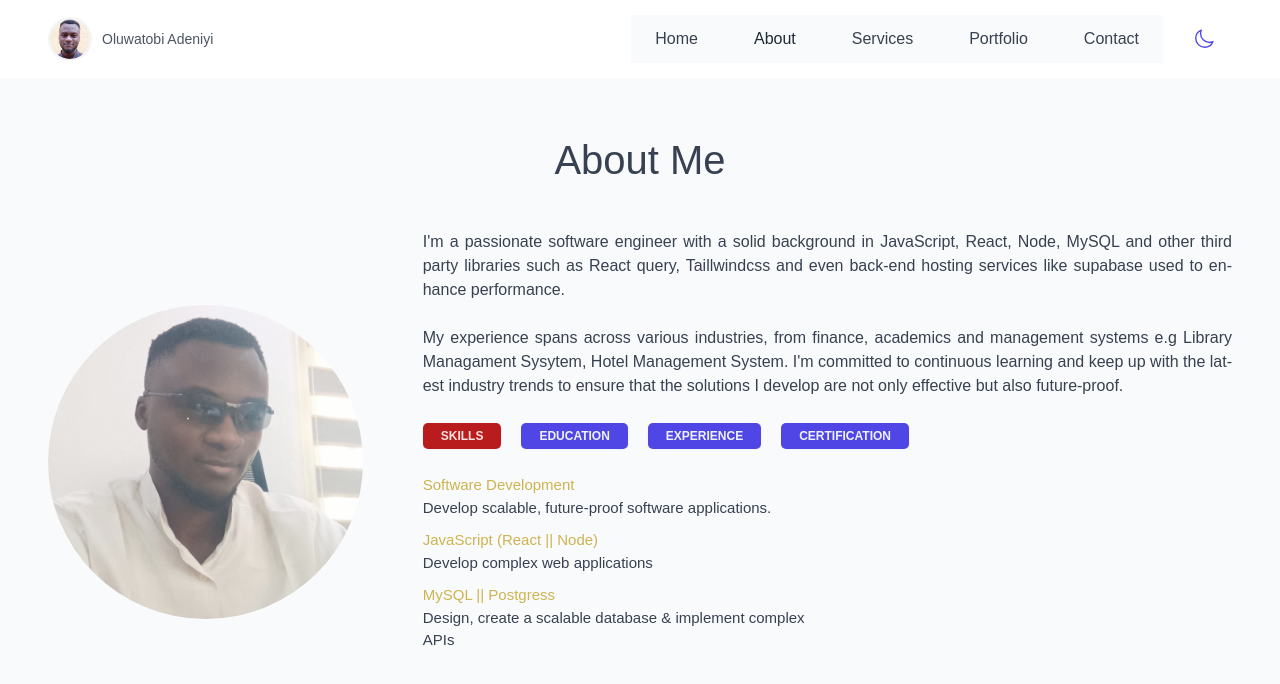
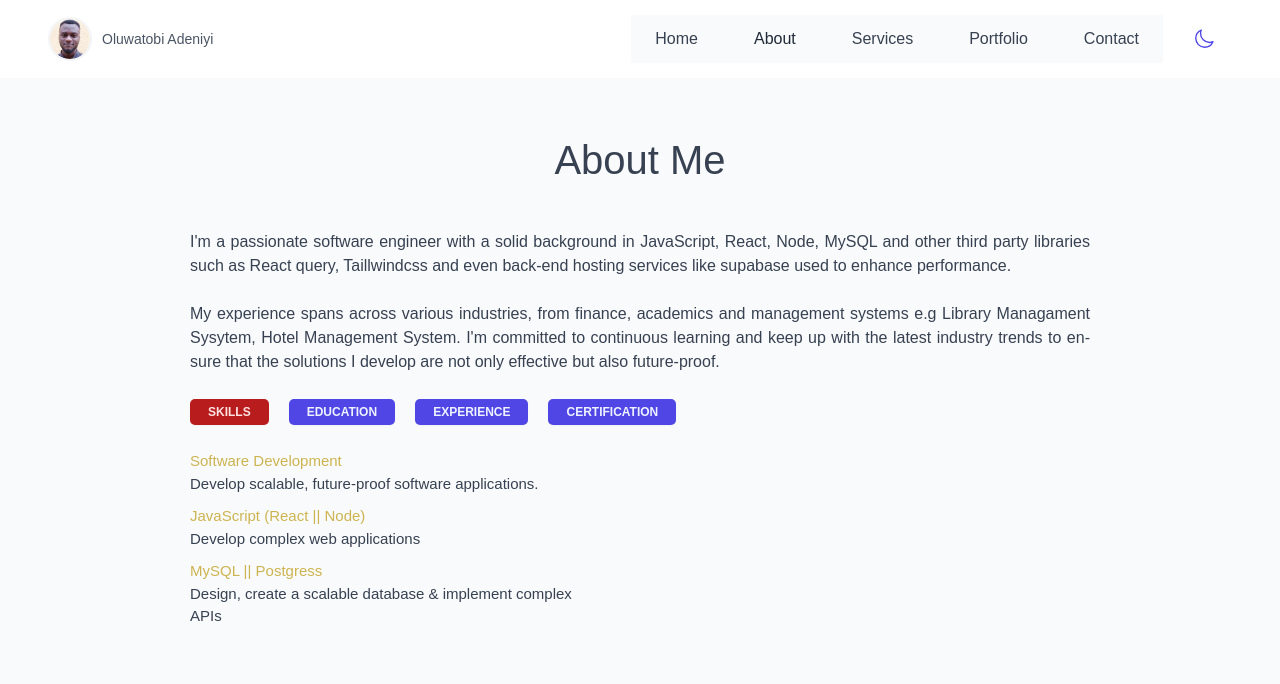
Before and after one commit to adeniyitobi055/my-website, a React (Vite) app: page /about in a window 1280 px wide. Shown: the top 684 px of the page. Built offline with nearby package versions, Linux system fonts and the light colour scheme.

Commit message:
update scroll behaviour

```diff
--- a/src/components/About/AboutLayout.jsx
+++ b/src/components/About/AboutLayout.jsx
@@ -11,11 +11,11 @@ const Main = styled.div`
   height: 100%;
 
   @media screen and (max-width: 425px) {
-    height: 110vh;
+    height: 100%;
   }
 
   @media screen and (max-width: 768px) and (min-width: 426px) {
-    height: 110vh;
+    height: 100%;
   }
 `;
 
@@ -50,7 +50,7 @@ function AboutLayout() {
     <Main>
       <StyledHeading>About me</StyledHeading>
       <StyledAboutLayout>
-        <AboutImage />
+        {/* <AboutImage /> */}
         <AboutText />
       </StyledAboutLayout>
     </Main>
```
